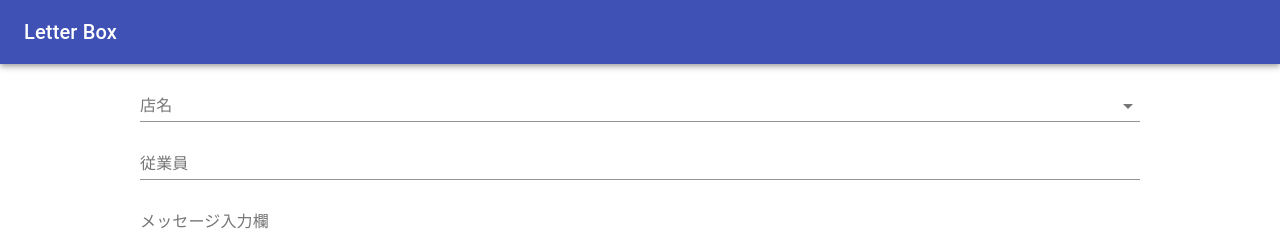
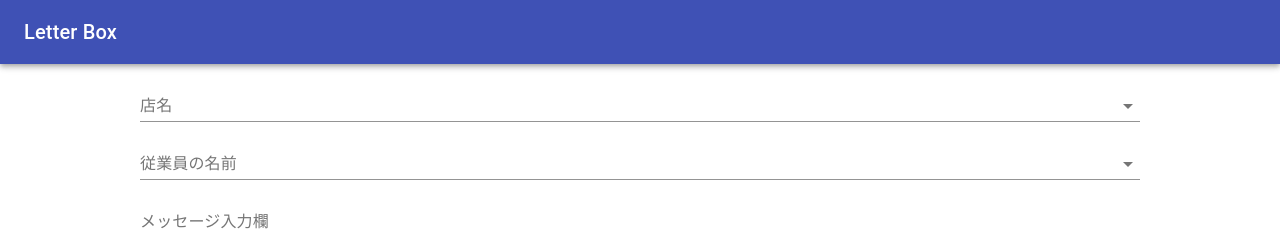
Before and after one commit to nakajima97/letter-box-frontend-client, a React (Create React App) app: page / in a window 1280 px wide. Shown: the top 231 px of the page. Built offline with nearby package versions, Linux system fonts and the light colour scheme.

Commit message:
#1 従業員の名前を選択できるようにした

```diff
--- a/src/components/Organisms/EmployeeForm/index.tsx
+++ b/src/components/Organisms/EmployeeForm/index.tsx
@@ -1,16 +1,39 @@
 import { FC } from 'react';
-/** @jsxImportSource @emotion/react */
-import { css } from '@emotion/react';
 import { TextField } from '@material-ui/core';
+import { Autocomplete } from '@material-ui/lab';
 
-const style = css`
-  width: 100%;
-`;
+const stores = [
+  { name: '山田 太郎', storeId: 1, employeeId: 1 },
+  { name: '山田 次郎', storeId: 1, employeeId: 2 },
+  { name: '山田 三郎', storeId: 1, employeeId: 3 },
+];
+
+interface FilmOptionType {
+  name: string;
+  storeId: number;
+  employeeId: number;
+}
+
+const defaultProps = {
+  options: stores,
+  getOptionLabel: (option: FilmOptionType) => option.name,
+};
 
 const index: FC = () => (
-  <>
-    <TextField css={style} label="従業員" />
-  </>
+  <Autocomplete
+    // eslint-disable-next-line
+    {...defaultProps}
+    id="disable-close-on-select"
+    disableCloseOnSelect
+    renderInput={(params) => (
+      <TextField
+        // eslint-disable-next-line
+        {...params}
+        label="従業員の名前"
+        variant="standard"
+      />
+    )}
+  />
 );
 
 export default index;
--- a/src/components/Organisms/StoreNameForm/index.tsx
+++ b/src/components/Organisms/StoreNameForm/index.tsx
@@ -13,13 +13,12 @@ interface FilmOptionType {
   id: number;
 }
 
-const index: FC = () => {
 const defaultProps = {
   options: stores,
   getOptionLabel: (option: FilmOptionType) => option.name,
 };
 
-  return (
+const index: FC = () => (
   <Autocomplete
     // eslint-disable-next-line
     {...defaultProps}
@@ -35,6 +34,5 @@ const index: FC = () => {
     )}
   />
 );
-};
 
 export default index;
```
Lines whose indentation alone changed are shown as unchanged.
